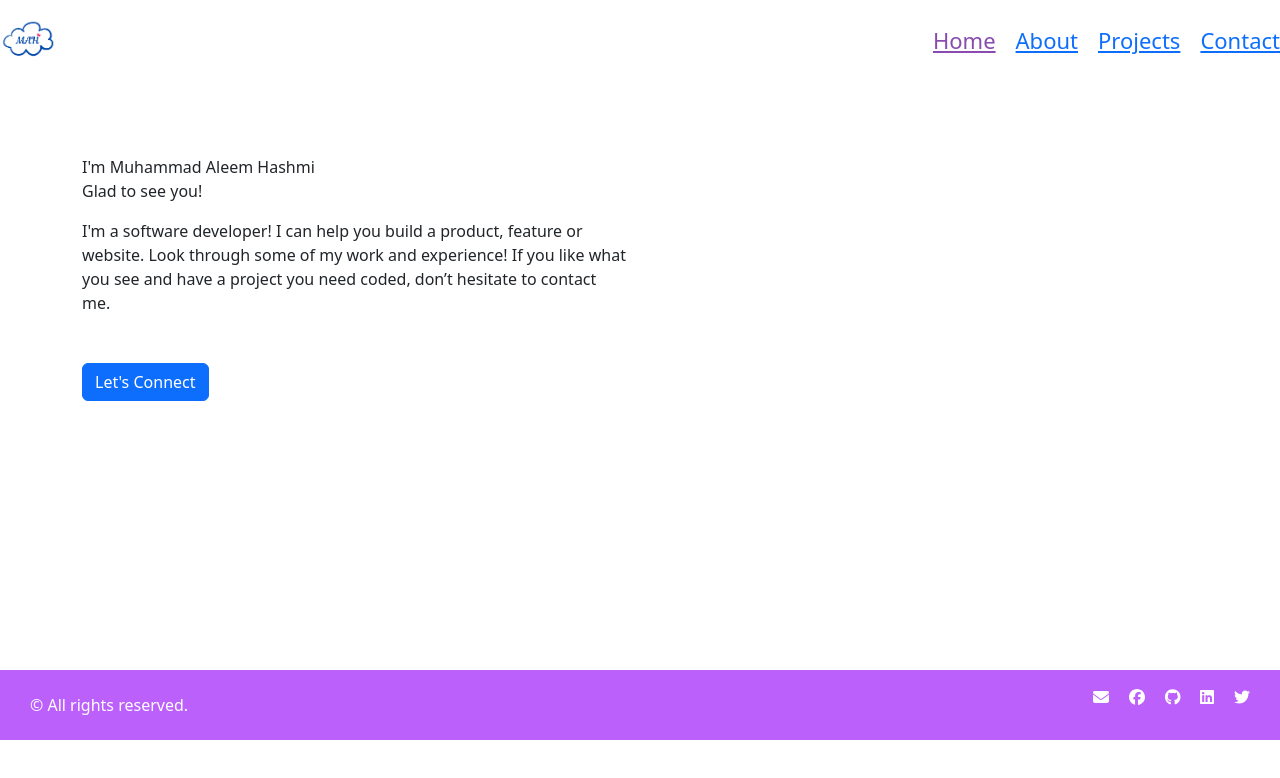
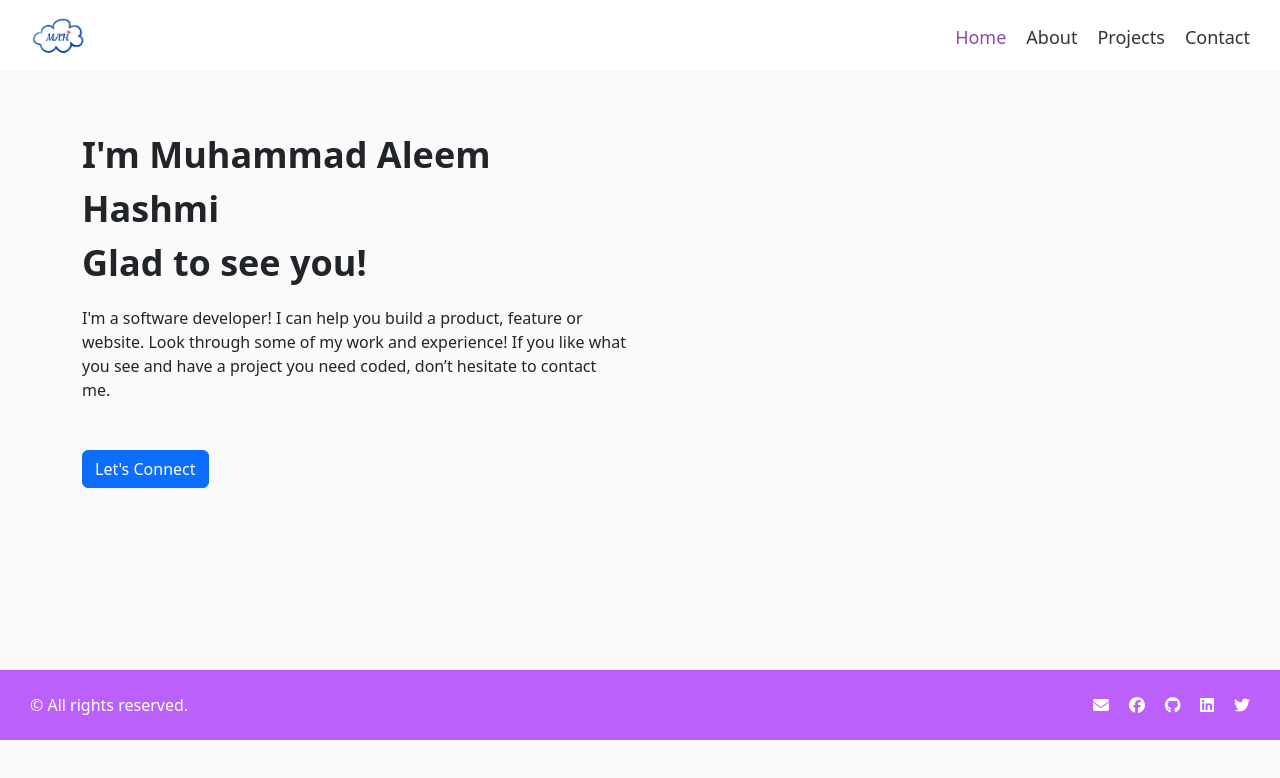
Before and after one commit to MAleemH/muhammad-aleem-hashmi-portfolio, a React (Create React App) app: page / in a window 1280 px wide. Shown: the top 778 px of the page. Built offline with nearby package versions, Linux system fonts and the light colour scheme.

Commit message:
Removed irrelevant css

```diff
--- a/src/App.css
+++ b/src/App.css
@@ -1,31 +1,22 @@
 body {
   font-family: "Times New Roman", Times, serif;
-  background-color: #fafafa;
+  background-color: #fafafa !important;
 }
 
 /* navbar */
 
 .navbar {
-  display: flex;
-  flex-direction: row;
-  justify-content: space-between;
-  align-items: center;
-  padding: 5px 30px;
+  padding: 5px 30px !important;
   background-color: #fff;
-  position: fixed;
-  top: 0;
-  left: 0;
-  right: 0;
   height: 70px;
 }
 
 .navTitle {
-  font-size: 40px;
   margin: 0;
 }
 
 .navItems {
-  font-size: 22px;
+  font-size: 18px;
   list-style: none;
   display: flex;
   flex-direction: row;
@@ -34,13 +25,13 @@ body {
   padding: 0;
 }
 
-a {
-  color: #333;
-  text-decoration: none;
+.navItems a {
+  color: #333 !important;
+  text-decoration: none !important;
 }
 
-.active {
-  color: #8a4baf;
+.navItems .active {
+  color: #8a4baf !important;
 }
 
 /* main */
@@ -54,11 +45,12 @@ a {
 /* homepage */
 
 .hero-section {
-  display: flex;
-  flex-direction: column;
-  justify-content: center;
-  align-items: center;
   height: 300px;
+}
+
+.hero-title {
+  font-size: 36px;
+  font-weight: bold;
 }
 
 /* footer */
@@ -77,6 +69,7 @@ a {
   list-style: none;
   display: flex;
   gap: 20px;
+  margin: 0;
 }
 
 .socialContainer li a {
```
